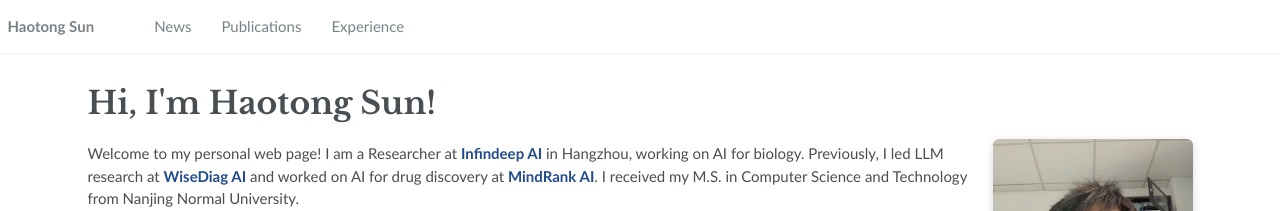
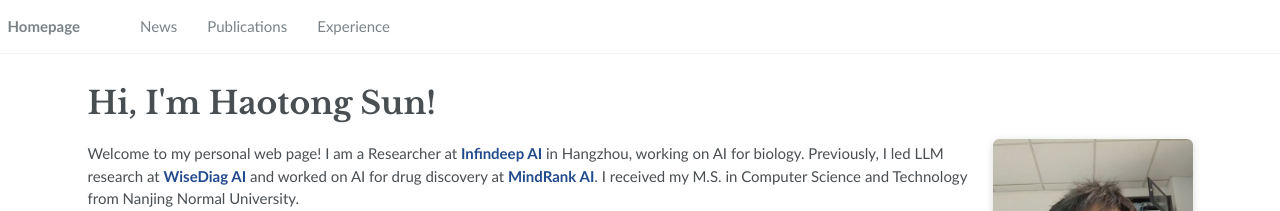
Before and after one commit to Sunrich-HT/sunrich-ht.github.io, a Jekyll site: the page built from _pages/about.md, in a window 1280 px wide. Shown: the top 211 px of the page. Built offline with Jekyll 4.4.1, drawn with Linux system fonts in a browser that asks for light colours.

Commit message:
Nav brand: Homepage

```diff
--- a/_includes/masthead.html
+++ b/_includes/masthead.html
@@ -4,7 +4,7 @@
       <nav id="site-nav" class="greedy-nav">
         <button><div class="navicon"></div></button>
         <ul class="visible-links">
-          <li class="masthead__menu-item masthead__menu-item--lg masthead__menu-home-item"><a href="#about-me">Haotong Sun</a></li>
+          <li class="masthead__menu-item masthead__menu-item--lg masthead__menu-home-item"><a href="#about-me">Homepage</a></li>
           {% for link in site.data.navigation.main %}
             <li class="masthead__menu-item"><a href="{{ domain }}{{ link.url }}">{{ link.title }}</a></li>
           {% endfor %}
```
